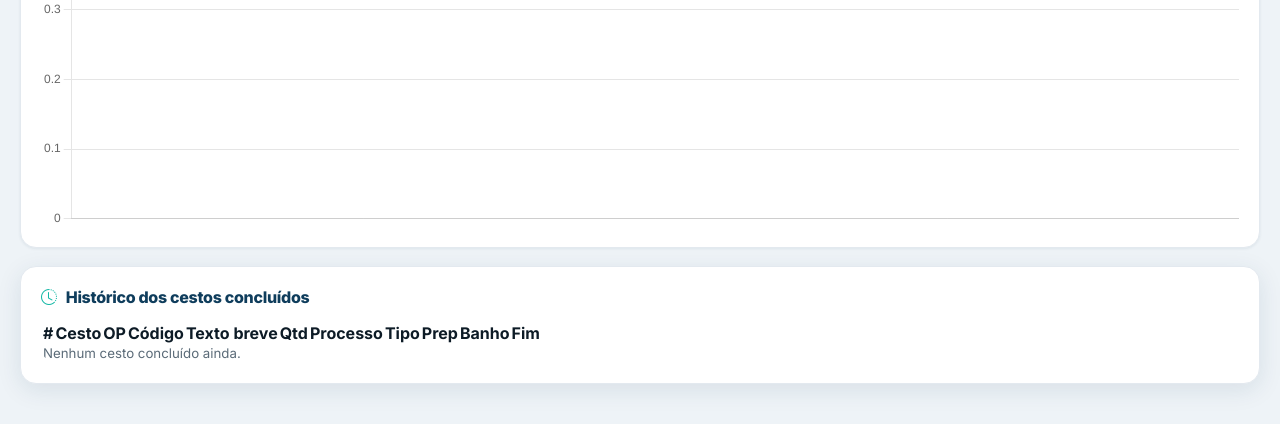
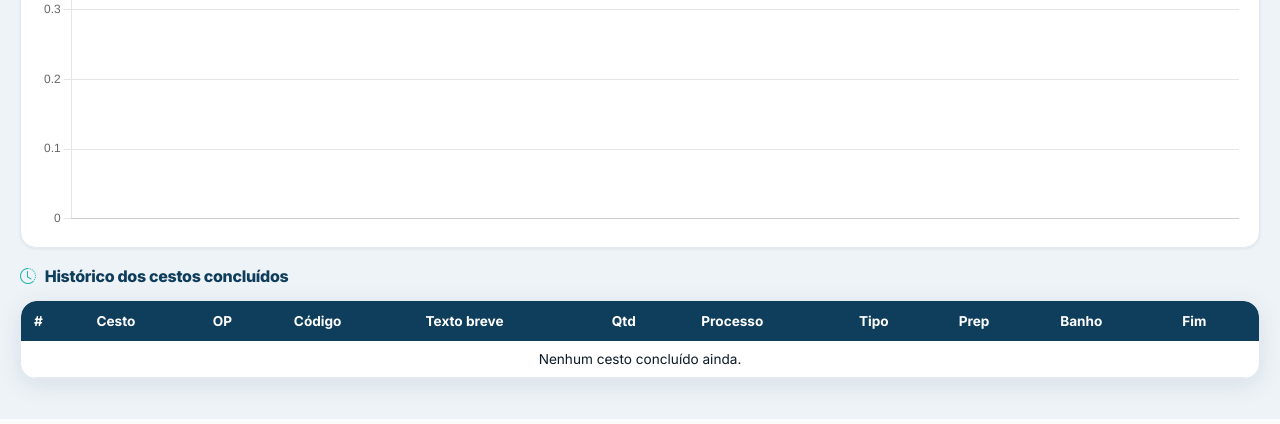
Before and after one commit to gu1001216-arch/BANHOFINAL, a Flask app: page /painel in a window 1280 px wide. Shown: the part 1819-2243 px from the top of the page. Run offline with Flask 3, Linux system fonts and the light colour scheme; tables that the repository leaves empty hold one stand-in row (values such as "Sample post").

Commit message:
Add files via upload

```diff
--- a/static/dash.js
+++ b/static/dash.js
@@ -35,27 +35,14 @@ async function atualizar(){
 }
 function renderHistorico(regs){
   const tb=document.getElementById('histBody');
-  if(!regs||!regs.length){tb.innerHTML='<tr><td colspan="11" class="muted small">Nenhum cesto concluído ainda.</td></tr>';return;}
-  let linhas='';
-  regs.forEach(r=>{
-    const itens=(r.itens&&r.itens.length)?r.itens:[{ordem:r.ordem,material:r.material,texto_breve:r.texto_breve,quantidade:r.quantidade}];
-    itens.forEach((it,idx)=>{
-      linhas+=`<tr>
-        <td>${idx===0?r.id:''}</td>
-        <td>${idx===0?('<strong>'+r.numero_cesto+'</strong>'):''}</td>
-        <td>${it.ordem||'—'}</td>
-        <td>${it.material||'—'}</td>
-        <td><span class="small">${it.texto_breve||'—'}</span></td>
-        <td>${it.quantidade||0}</td>
-        <td>${idx===0?(r.processo||'—'):''}</td>
-        <td>${idx===0?(r.tipo||'—'):''}</td>
-        <td>${idx===0?(r.prep_minutos+' min'):''}</td>
-        <td>${idx===0?(r.banho_minutos+' min'):''}</td>
-        <td>${idx===0?(r.banho_fim_data+' '+r.banho_fim_hora):''}</td>
-      </tr>`;
-    });
-  });
-  tb.innerHTML=linhas;
+  if(!regs||!regs.length){tb.innerHTML='<tr><td colspan="11" class="empty">Nenhum cesto concluído ainda.</td></tr>';return;}
+  tb.innerHTML=regs.map(r=>`<tr class="${r.tipo==='Retrabalho'?'retrab':''}">
+    <td>${r.id}</td><td><strong>${r.numero_cesto}</strong></td><td>${r.n_itens>1?(r.ordem+' +'+(r.n_itens-1)):(r.ordem||'—')}</td>
+    <td>${r.material||'—'}</td><td><span class="small">${r.texto_breve||'—'}</span></td><td>${r.qtd_total}</td>
+    <td>${r.processo||'—'}</td><td><span class="pill ${r.tipo==='Retrabalho'?'pill-retrab':'pill-normal'}">${r.tipo}</span></td>
+    <td class="mono">${r.prep_minutos}</td><td class="mono">${r.banho_minutos}</td>
+    <td><span class="small">${r.banho_fim||''}</span></td>
+  </tr>`).join('');
 }
 function set(id,v){const e=document.getElementById(id);if(e)e.textContent=v;}
 
--- a/templates/painel.html
+++ b/templates/painel.html
@@ -58,15 +58,15 @@
     <div class="chart-box"><h6><i class="bi bi-rulers"></i>Área processada por dia (m²)</h6><canvas id="chartArea" height="180"></canvas></div>
   </div>
 
-  <div class="panel panel-pad" style="margin-top:18px;">
-    <div class="section-title" style="font-size:1rem;margin-bottom:14px;"><i class="bi bi-clock-history"></i>Histórico dos cestos concluídos</div>
+  <div class="section-title" style="font-size:1rem;margin:18px 0 14px;"><i class="bi bi-clock-history"></i>Histórico dos cestos concluídos</div>
+  <div class="panel" style="overflow:hidden;">
     <div class="table-wrap">
-      <table class="data-table">
+      <table class="tbl">
         <thead><tr>
           <th>#</th><th>Cesto</th><th>OP</th><th>Código</th><th>Texto breve</th><th>Qtd</th>
           <th>Processo</th><th>Tipo</th><th>Prep</th><th>Banho</th><th>Fim</th>
         </tr></thead>
-        <tbody id="histBody"><tr><td colspan="11" class="muted small">Carregando…</td></tr></tbody>
+        <tbody id="histBody"><tr><td colspan="11" class="empty">Carregando…</td></tr></tbody>
       </table>
     </div>
   </div>
--- a/templates/prep.html
+++ b/templates/prep.html
@@ -239,7 +239,7 @@ function renderItens(){
         <div><label class="mini-label">OP</label><input class="input input-sm" value="${it.ordem||''}" oninput="setCampo(${idx},'ordem',this.value)" inputmode="numeric"></div>
         <div><label class="mini-label">Código</label><input class="input input-sm" value="${it.material||''}" oninput="setCampo(${idx},'material',this.value)" onblur="buscarPorCodigo(${idx})"></div>
         <div class="item-grid-full"><label class="mini-label">Descrição</label><input class="input input-sm" value="${(it.texto_breve||'').replace(/"/g,'&quot;')}" oninput="setCampo(${idx},'texto_breve',this.value)"></div>
-        <div><label class="mini-label">Quantidade</label><input type="number" class="input input-sm" value="${it.quantidade||0}" oninput="setCampo(${idx},'quantidade',this.value)" inputmode="numeric"></div>
+        <div><label class="mini-label">Quantidade</label><input type="text" class="input input-sm" value="${it.quantidade||0}" oninput="setCampo(${idx},'quantidade',this.value)" inputmode="numeric" pattern="[0-9]*"></div>
       </div>
     </div>`).join('');
 }
@@ -366,7 +366,9 @@ async function salvar(){
   if(j.sucesso){fecharModal();carregar();}else document.getElementById('msgOrdem').innerHTML=`<span class="txt-err">${j.erro}</span>`;
 }
 document.getElementById('btnSalvar').addEventListener('click',salvar);
-document.getElementById('modal').addEventListener('click',e=>{if(e.target.id==='modal')fecharModal();});
+let _downNoOverlay=false;
+document.getElementById('modal').addEventListener('pointerdown',e=>{_downNoOverlay=(e.target.id==='modal');});
+document.getElementById('modal').addEventListener('click',e=>{if(e.target.id==='modal'&&_downNoOverlay)fecharModal();_downNoOverlay=false;});
 
 sincronizarRelogio().then(()=>{carregar();setInterval(carregar,5000);setInterval(tick,1000);});
 setInterval(sincronizarRelogio,60000);
```
